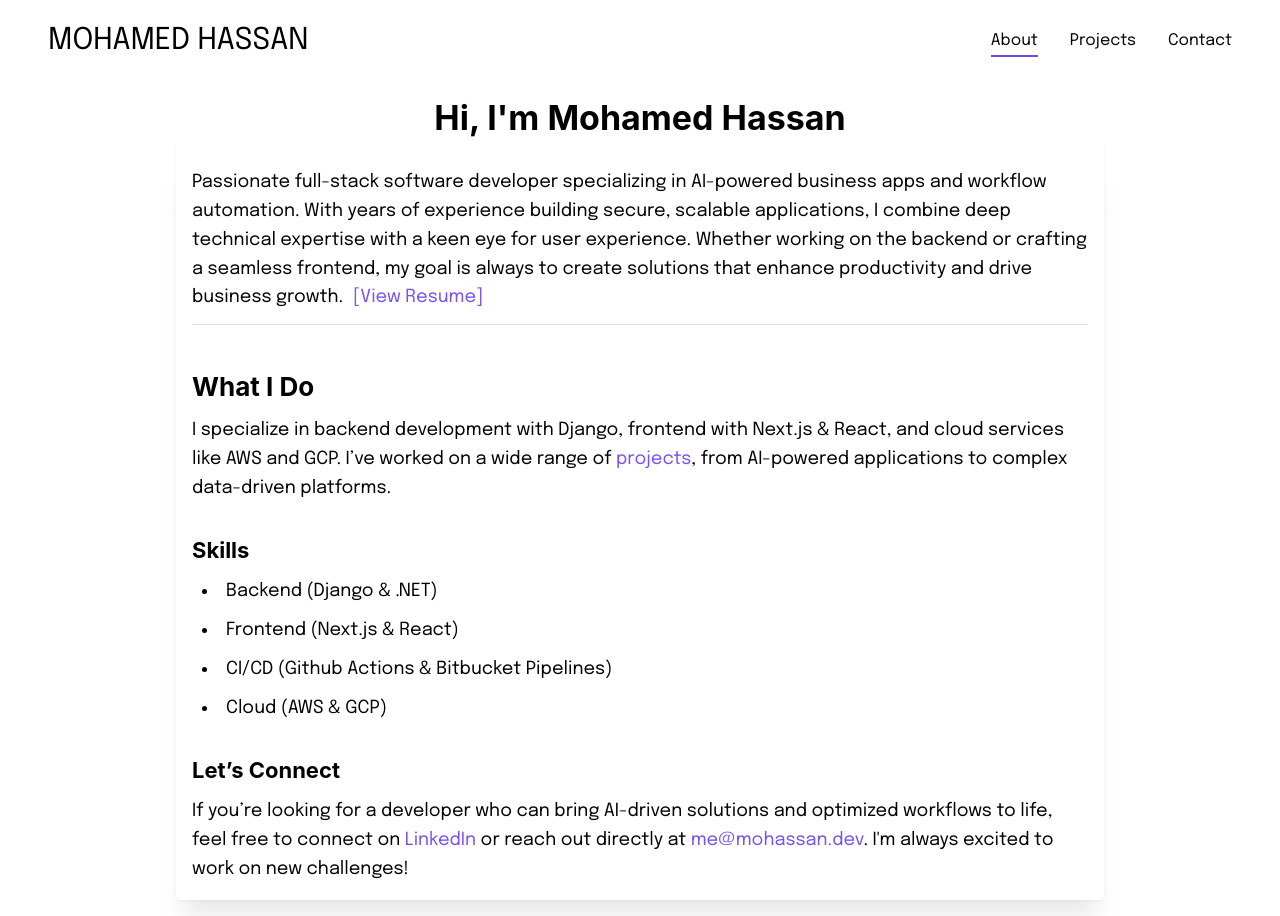
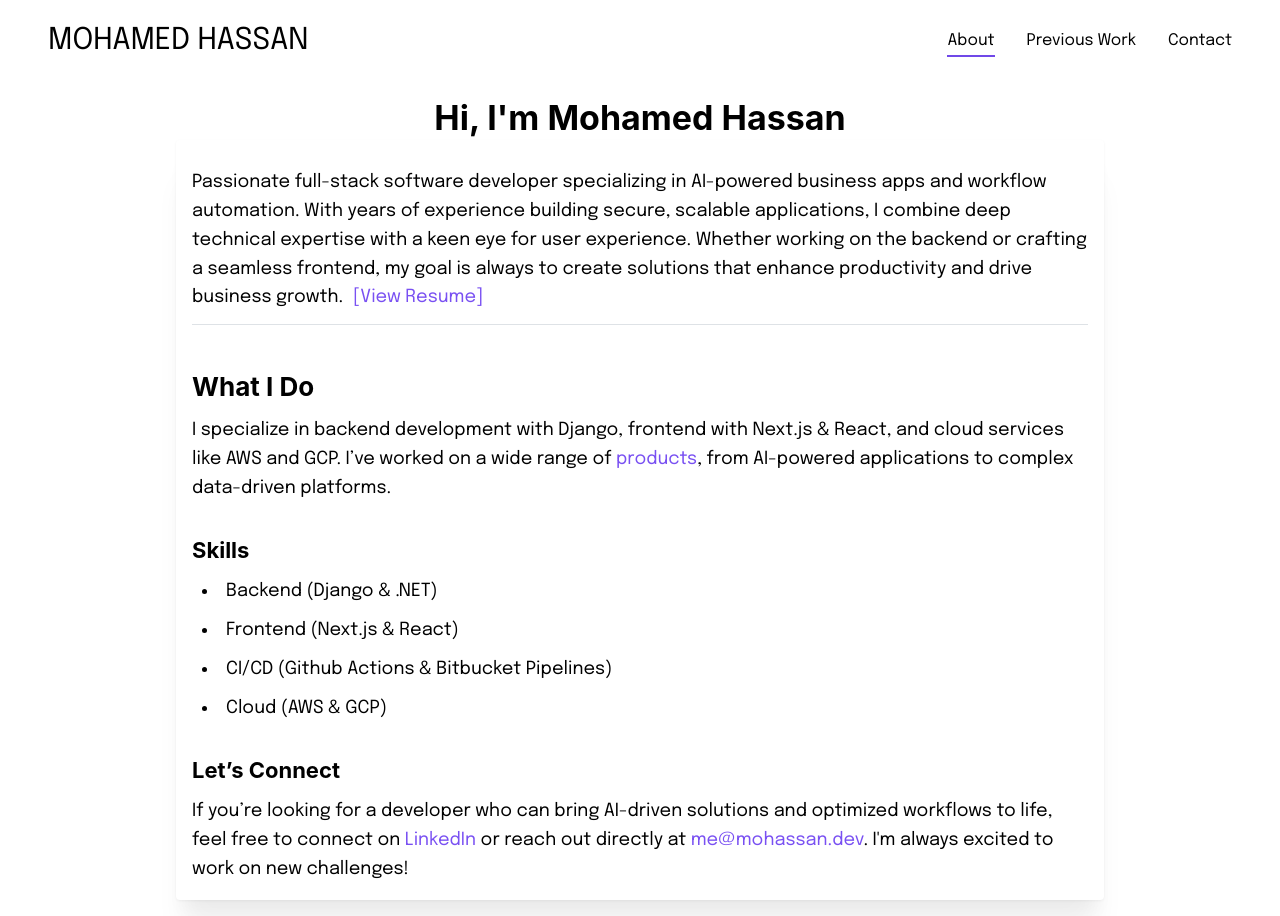
Before and after one commit to mohassan-dev/portfolio, a Next.js app: page /about in a window 1280 px wide. Built offline with nearby package versions, Linux system fonts and the light colour scheme.

Commit message:
change Projects to Previous work

```diff
--- a/src/app/about/page.tsx
+++ b/src/app/about/page.tsx
@@ -52,8 +52,8 @@ export default function Contact() {
               I specialize in backend development with Django, frontend with
               Next.js & React, and cloud services like AWS and GCP. I’ve worked
               on a wide range of{" "}
-              <Anchor href="/projects" component={Link}>
-                projects
+              <Anchor href="/previous-work" component={Link}>
+                products
               </Anchor>
               , from AI-powered applications to complex data-driven platforms.
             </Text>
--- a/src/app/contact/page.tsx
+++ b/src/app/contact/page.tsx
@@ -14,7 +14,7 @@ export default function Contact() {
         Reach Out To Me
       </Title>
 
-      <Card shadow="xl">
+      <Card shadow="xl" mt={"lg"}>
         <Text size="lg">
           I'm always open to new opportunities and collaborations. If you have
           any questions or inquiries, feel free to reach out to me at{" "}
--- a/src/app/layout.tsx
+++ b/src/app/layout.tsx
@@ -31,8 +31,6 @@ export default function RootLayout({
         <ColorSchemeScript defaultColorScheme="light" />
         <meta name="viewport" content="width=device-width, initial-scale=1.0" />
         <link rel="icon" href="/favicon.svg" />
-        <SpeedInsights />
-        <Analytics />
       </head>
 
       <body>
@@ -52,6 +50,9 @@ export default function RootLayout({
             <AppShellMain>{children}</AppShellMain>
           </AppShell>
         </MantineProvider>
+
+        <SpeedInsights />
+        <Analytics />
       </body>
     </html>
   );
--- a/src/components/Header.tsx
+++ b/src/components/Header.tsx
@@ -35,12 +35,12 @@ export default function Header() {
         </Link>
 
         <Link
-          href="/projects"
+          href="/previous-work"
           className={`${classes.link} ${
-            isActive("/projects") ? classes.active : ""
+            isActive("/previous-work") ? classes.active : ""
           }`}
         >
-          Projects
+          Previous Work
         </Link>
 
         <Link
@@ -79,8 +79,8 @@ export default function Header() {
             About
           </Link>
 
-          <Link href="/projects" className={classes.link} onClick={toggle}>
-            Work
+          <Link href="/previous-work" className={classes.link} onClick={toggle}>
+            Previous Work
           </Link>
 
           <Link href="/contact" className={classes.link} onClick={toggle}>
--- a/src/components/HeroSection.tsx
+++ b/src/components/HeroSection.tsx
@@ -48,7 +48,7 @@ export default function HeroSection() {
               </Button>
             </Anchor>
 
-            <Anchor href="/projects " c="white" underline="never">
+            <Anchor href="/previous-work " c="white" underline="never">
               <Button size="lg" radius="md" variant="outline" color="black">
                 See My Work
               </Button>
```
Also changed, not shown: src/app/previous-work/page.tsx (renamed from src/app/projects/page.tsx, +4 -4 lines), src/app/previous-work/previousWork.module.css (renamed from src/app/projects/projects.module.css).
